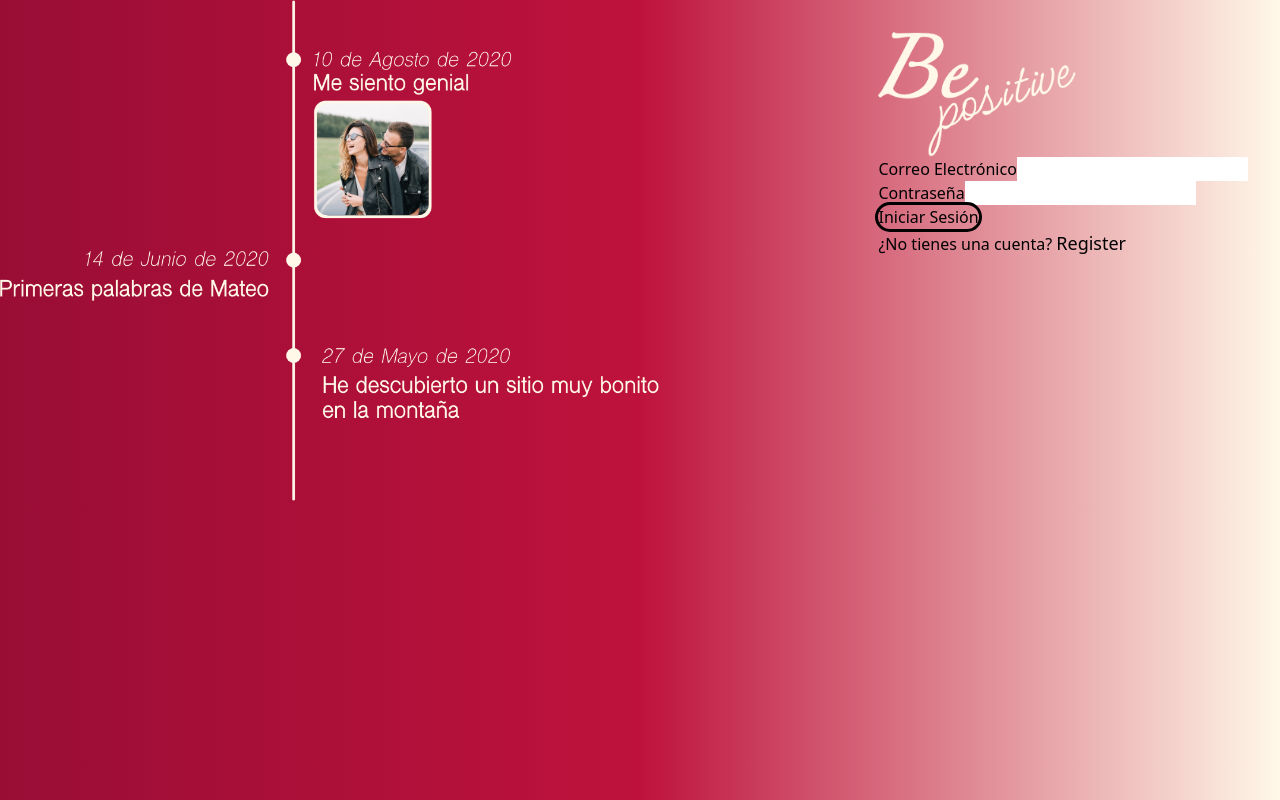
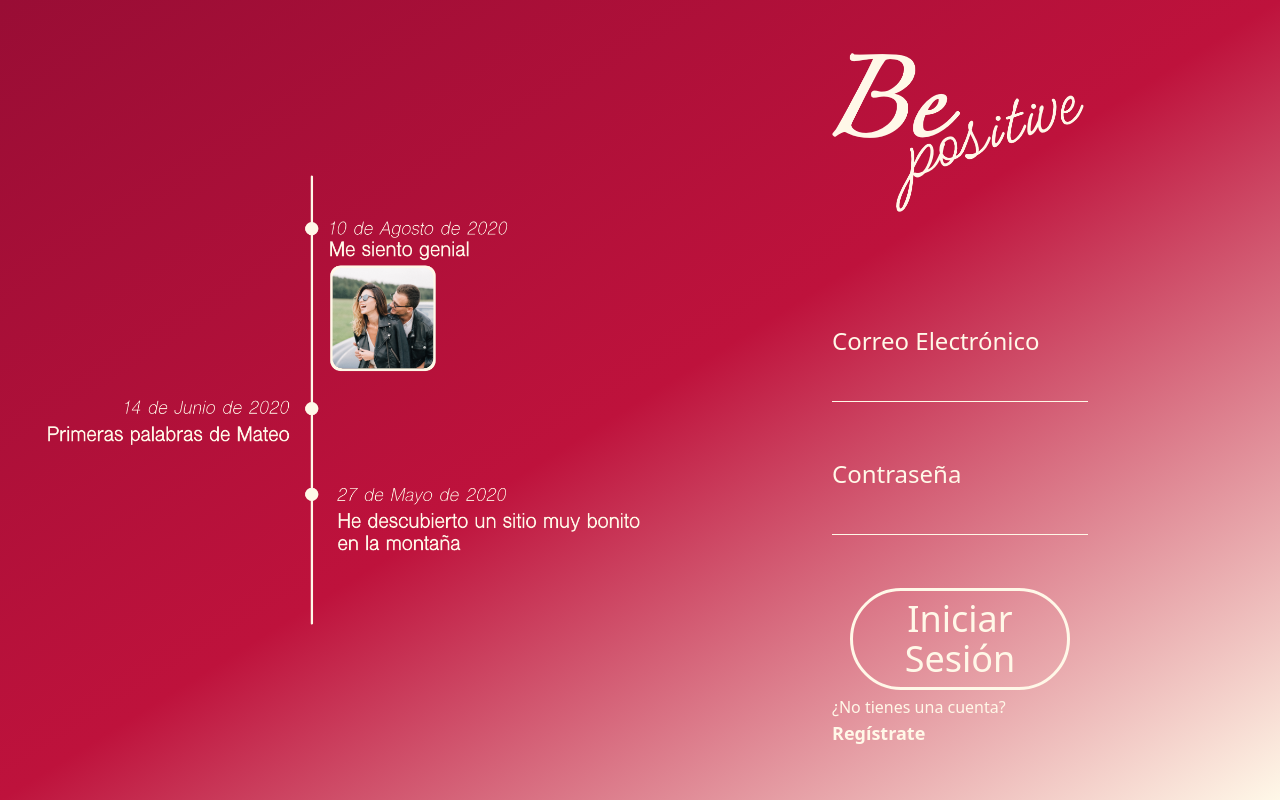
Before and after one commit to maroch0/PFC-BePositive, a Vue app: page / in a window 1280 px wide. Built offline with nearby package versions, Linux system fonts and the light colour scheme.

Commit message:
finish design login view and fix gradient

```diff
--- a/src/App.vue
+++ b/src/App.vue
@@ -1,5 +1,5 @@
 <template>
-<div class="h-screen bg-gradient-to-r from-intenseRose via-middleRose to-ligthRose">
+<div class="h-screen bg-gradient-to-br from-intenseRose via-middleRose to-ligthRose">
   <!-- <nav class="flex flex-col self-center">
     <router-link class="text-lg" :to="{ name: 'login'}">Home</router-link>
     <router-link class="text-lg" :to="{ name: 'register'}">Register</router-link>
--- a/src/views/Login.vue
+++ b/src/views/Login.vue
@@ -1,44 +1,84 @@
 <template>
-  <main class="flex space-y-8">
-    <aside>
+  <main
+    class="flex h-full"
+  >
+    <aside
+      class="w-2/4 flex items-center"
+    >
       <img
         src="src/assets/timeline-login.png"
         alt="imagen del timeline de la app"
-        class="w-3/4"
+        class="w-full pl-12"
       />
     </aside>
 
-    <article>
+    <article
+      class="w-2/4 flex flex-col justify-center items-center space-y-28"
+    >
       <img
         src="src/assets/logo-bepositive.png"
         alt="BePositive logo"
-        class="w-2/4"
+        class="w-2/5"
       />
 
-      <div class="flex flex-col content-around">
-        <form>
-          <div>
-            <label for="">Correo Electr&oacute;nico</label>
-            <input type="email" required />
+      <form
+        class="w-2/5 flex flex-col space-y-14 text-ligthRose"
+      >
+        <div
+          class="flex flex-col space-y-4"
+        >
+          <label
+            for=""
+            class="text-2xl"
+          >
+            Correo Electr&oacute;nico
+          </label>
+          <input
+            type="email"
+            required
+            class="text-xl bg-transparent border-b border-ligthRose outline-none"
+          />
         </div>
 
-          <div>
-            <label for="">Contrase&ntilde;a</label>
-            <input type="password" required />
+        <div
+          class="flex flex-col space-y-4"
+        >
+          <label
+            for=""
+            class="text-2xl"
+          >
+            Contrase&ntilde;a
+          </label>
+          <input
+            type="password"
+            required
+            class="text-xl bg-transparent border-b border-ligthRose outline-none"
+          />
         </div>
 
-          <button type="button" class="btn outline w-1/4 rounded-xl">
+        <div
+          class="flex flex-col items-center space-y-2"
+        >
+          <button
+            type="button"
+            class="self-center btn outline outline-ligthRose text-ligthRose w-5/6 text-4xl rounded-full py-2"
+          >
             Iniciar Sesi&oacute;n
           </button>
-        </form>
 
-        <p>
+          <p
+            class="text-ligthRose"
+          >
             ¿No tienes una cuenta?
-          <router-link class="text-lg" :to="{ name: 'register' }">
-            Register
+            <router-link
+              class="text-lg font-bold"
+              :to="{ name: 'register' }"
+            >
+              Reg&iacute;strate
             </router-link>
           </p>
         </div>
+      </form>
     </article>
   </main>
 </template>
@@ -48,6 +88,3 @@ export default {
   name: "Login",
 };
 </script>
-
-<style>
-</style>
```
Lines whose indentation alone changed are shown as unchanged.
